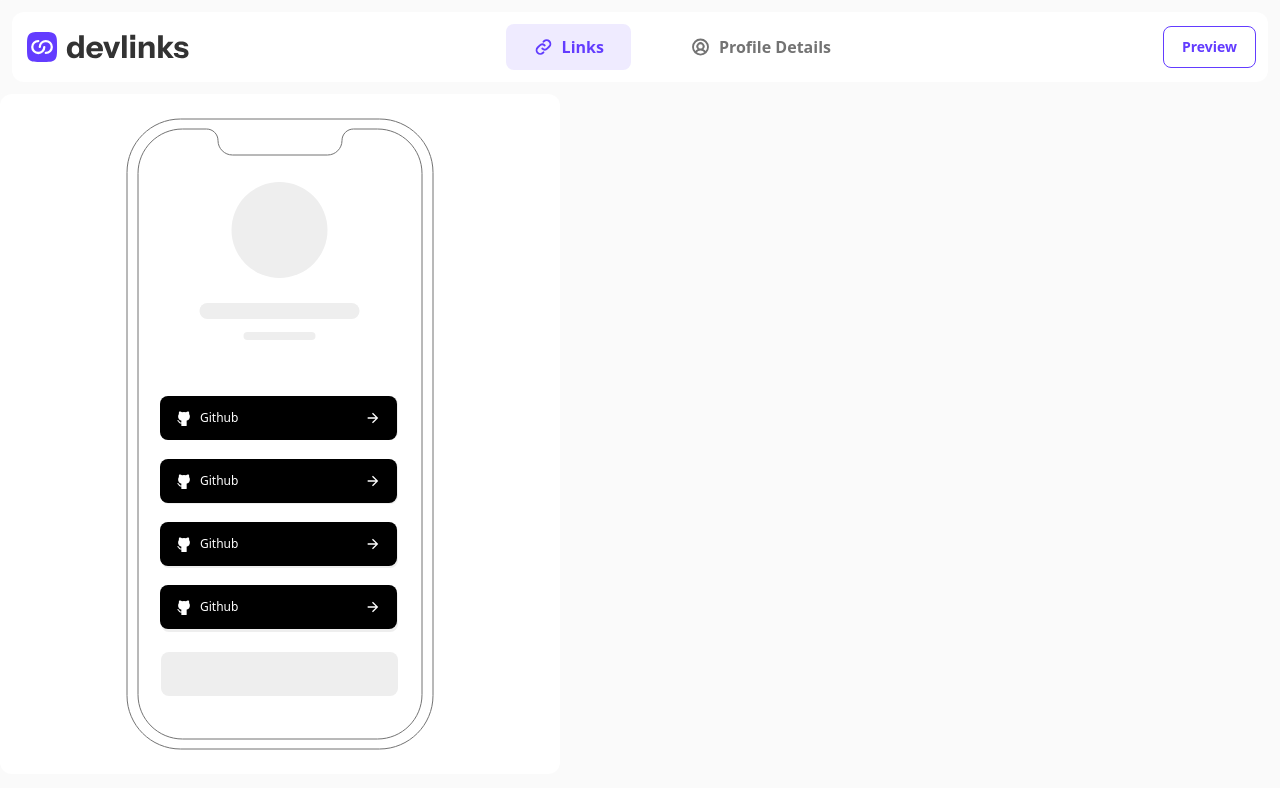
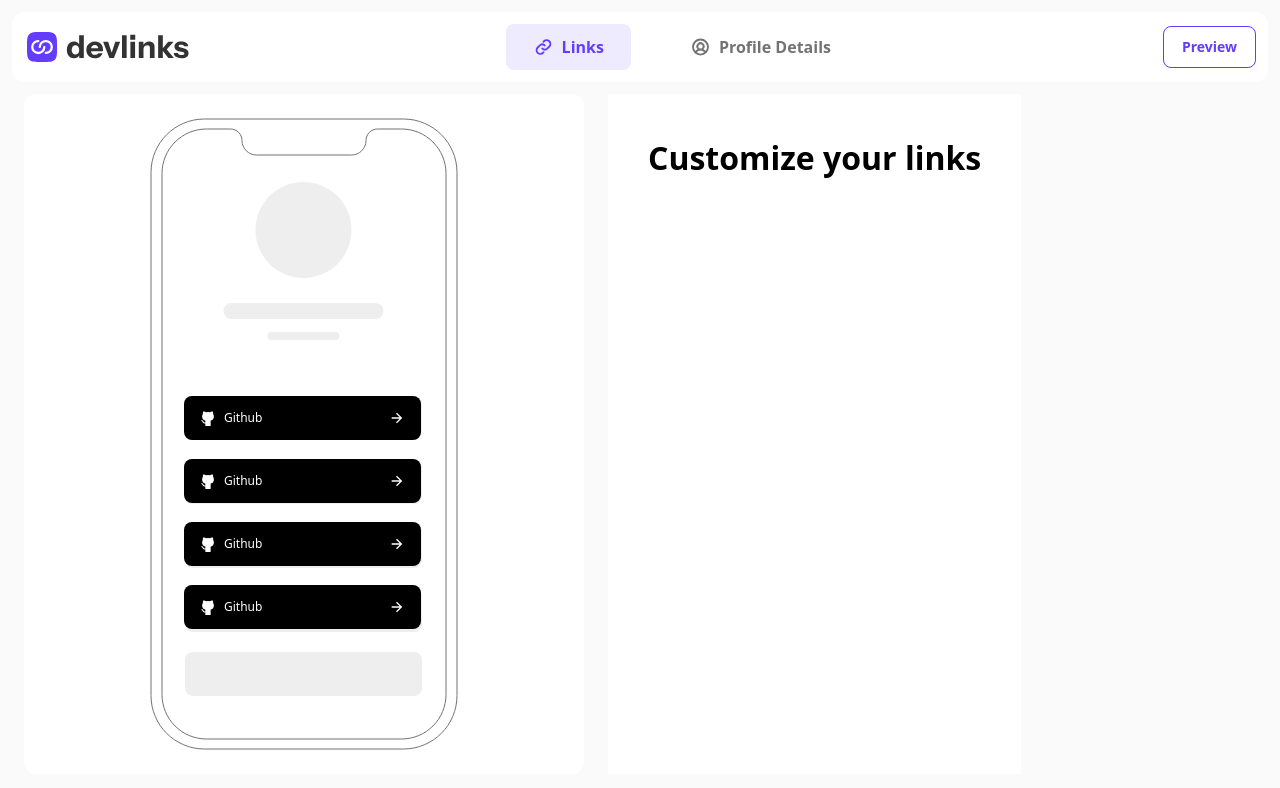
Before and after one commit to k2pbac/link-sharing, a Next.js app: page / in a window 1280 px wide. Shown: the top 788 px of the page. Built offline with nearby package versions, Linux system fonts and the light colour scheme.

Commit message:
add container

```diff
--- a/src/app/homepage.scss
+++ b/src/app/homepage.scss
@@ -1,3 +1,9 @@
 .homepage {
   background-color: $light-white;
+
+  .content {
+    display: flex;
+    gap: 24px;
+    padding: 0 24px;
+  }
 }
--- a/src/app/main.scss
+++ b/src/app/main.scss
@@ -63,6 +63,7 @@ $white-filter: brightness(0) saturate(100%) invert(99%) sepia(58%) saturate(0%)
 @import "../components/views/navbar/navbar.scss";
 @import "../components/views/forms/form.scss";
 @import "../components/views/preview/preview.scss";
+@import "../components/views/customize-links/customize-links.scss";
 @import "./homepage.scss";
 @import "./login/login.scss";
 @import "./signup/signup.scss";
--- a/src/app/page.tsx
+++ b/src/app/page.tsx
@@ -1,3 +1,4 @@
+import CustomizeLinks from "@/components/views/customize-links/customize-links";
 import CustomNav from "@/components/views/navbar/navbar";
 import Preview from "@/components/views/preview/preview";
 import Image from "next/image";
@@ -8,7 +9,7 @@ export default function Home() {
       <CustomNav />
       <div className="content">
         <Preview />
-        <div></div>
+        <CustomizeLinks />
       </div>
     </main>
   );
--- /dev/null
+++ b/src/components/views/customize-links/customize-links.scss
@@ -0,0 +1,4 @@
+.customize-container {
+  background-color: $white;
+  padding: 40px;
+}
--- /dev/null
+++ b/src/components/views/customize-links/customize-links.tsx
@@ -0,0 +1,7 @@
+export default function CustomizeLinks() {
+  return (
+    <div className="customize-container">
+      <h2 className="heading-m">Customize your links</h2>
+    </div>
+  );
+}
```
